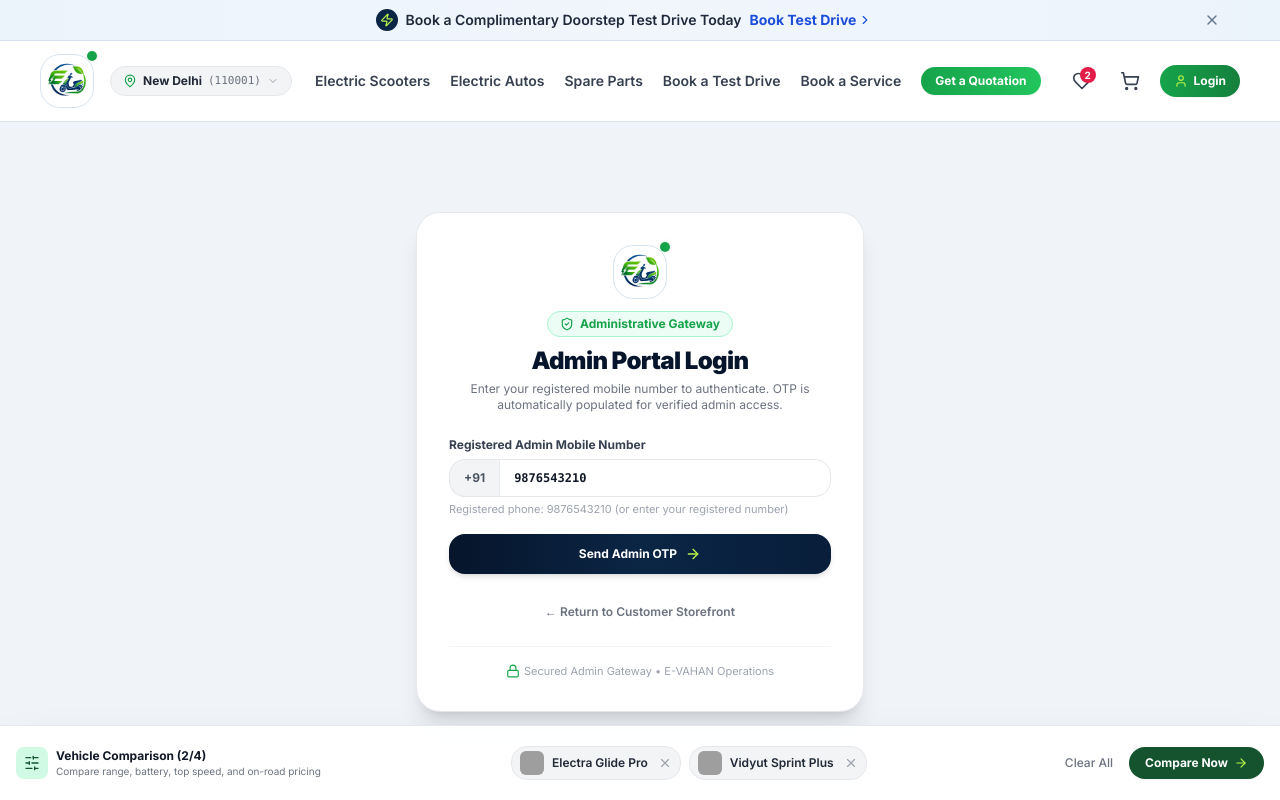
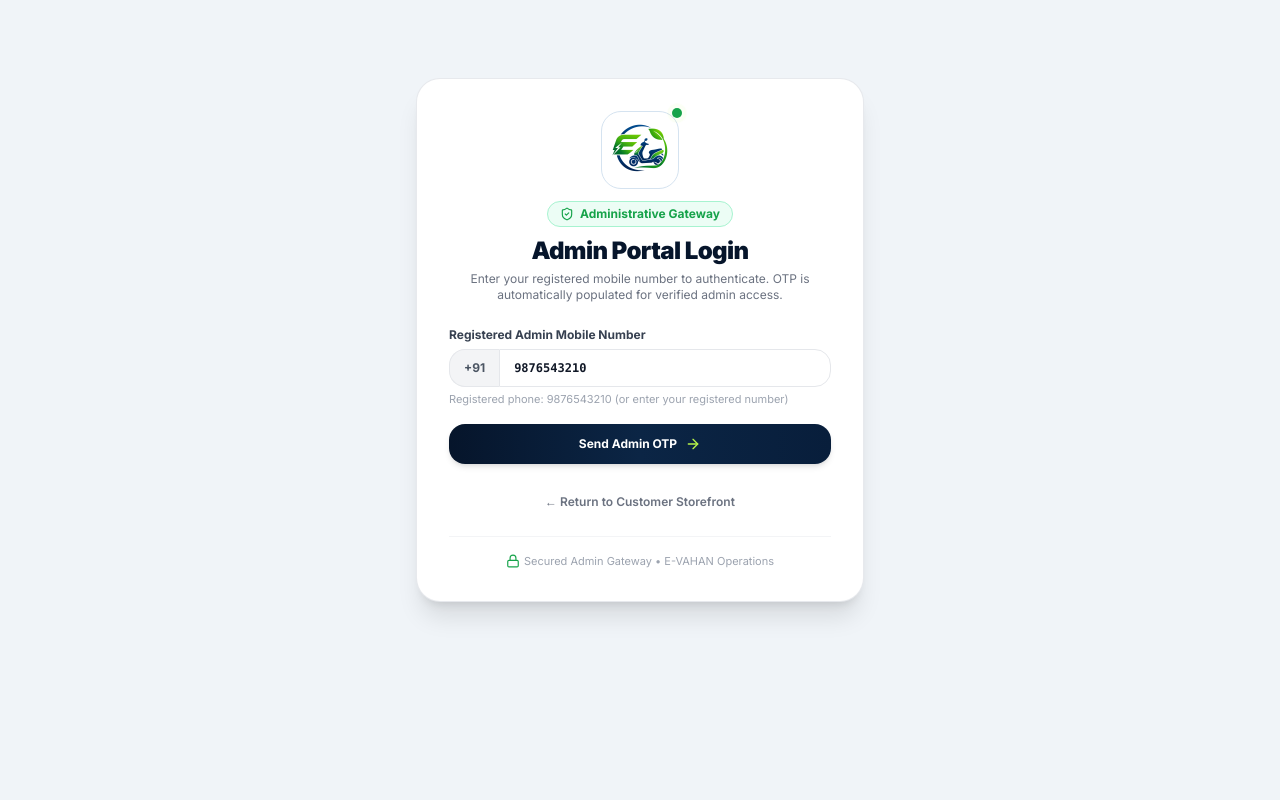
Before and after one commit to sahupriyanka721-hub/vidyutva-ev-marketplace, a React (Vite) app: page /admin in a window 1280 px wide. Shown: the top 800 px of the page. Built offline with nearby package versions, Linux system fonts and the light colour scheme; grey boxes are pictures that could not be loaded.

Commit message:
feat: isolate admin panel completely from customer panel, increase logo size in navbar and footer

```diff
--- a/src/App.tsx
+++ b/src/App.tsx
@@ -1,5 +1,5 @@
 import React from 'react';
-import { BrowserRouter, Routes, Route, Navigate } from 'react-router-dom';
+import { BrowserRouter, Routes, Route, Navigate, useLocation } from 'react-router-dom';
 import { AuthProvider } from './context/AuthContext';
 import { LocationProvider } from './context/LocationContext';
 import { CartProvider } from './context/CartContext';
@@ -7,7 +7,7 @@ import { WishlistProvider } from './context/WishlistContext';
 import { CompareProvider } from './context/CompareContext';
 import { NotificationProvider } from './context/NotificationContext';
 
-// Global Layout Components
+// Global Layout Components for Customer Panel
 import { AnnouncementBar } from './components/common/AnnouncementBar';
 import { Header } from './components/common/Header';
 import { Footer } from './components/common/Footer';
@@ -17,7 +17,7 @@ import { CartDrawer } from './components/common/CartDrawer';
 import { AuthModal } from './components/common/AuthModal';
 import { CompareBar } from './components/common/CompareBar';
 
-// Pages
+// Customer Panel Pages
 import { HomePage } from './pages/HomePage';
 import { VehiclesListingPage } from './pages/VehiclesListingPage';
 import { VehicleDetailPage } from './pages/VehicleDetailPage';
@@ -34,22 +34,37 @@ import { CustomerDashboardPage } from './pages/CustomerDashboardPage';
 import { CustomerSupportPage } from './pages/CustomerSupportPage';
 import { FaqPage } from './pages/FaqPage';
 import { LegalPage } from './pages/LegalPage';
+
+// Standalone Admin Panel Page
 import { AdminDashboardPage } from './pages/AdminDashboardPage';
 
-export const App: React.FC = () => {
+/**
+ * AppContent separates the Customer Storefront Panel from the Standalone Admin Portal.
+ * Customer panel elements (Navbar, AnnouncementBar, Footer, MobileNav, Modals) NEVER appear in Admin.
+ */
+const AppContent: React.FC = () => {
+  const location = useLocation();
+  const isAdmin = location.pathname.startsWith('/admin');
+
+  // Standalone Admin Portal (Customer panel is completely hidden)
+  if (isAdmin) {
     return (
-    <BrowserRouter>
-      <AuthProvider>
-        <LocationProvider>
-          <CartProvider>
-            <WishlistProvider>
-              <CompareProvider>
-                <NotificationProvider>
+      <div className="min-h-screen bg-[#F0F4F8] text-[#17211B] antialiased">
+        <Routes>
+          <Route path="/admin" element={<AdminDashboardPage />} />
+          <Route path="*" element={<Navigate to="/admin" replace />} />
+        </Routes>
+      </div>
+    );
+  }
+
+  // Full Customer Panel
+  return (
     <div className="min-h-screen flex flex-col bg-[#F0F4F8] text-[#17211B] antialiased">
-                    {/* Announcement Bar */}
+      {/* Customer Announcement Bar */}
       <AnnouncementBar />
 
-                    {/* Global Navigation Header */}
+      {/* Customer Navigation Header */}
       <Header />
 
       {/* Main Routed Content Area */}
@@ -71,7 +86,6 @@ export const App: React.FC = () => {
           <Route path="/contact" element={<CustomerSupportPage />} />
           <Route path="/faq" element={<FaqPage />} />
           <Route path="/legal/:slug" element={<LegalPage />} />
-                        <Route path="/admin" element={<AdminDashboardPage />} />
           <Route path="*" element={<Navigate to="/" replace />} />
         </Routes>
       </main>
@@ -90,6 +104,19 @@ export const App: React.FC = () => {
       <CartDrawer />
       <AuthModal />
     </div>
+  );
+};
+
+export const App: React.FC = () => {
+  return (
+    <BrowserRouter>
+      <AuthProvider>
+        <LocationProvider>
+          <CartProvider>
+            <WishlistProvider>
+              <CompareProvider>
+                <NotificationProvider>
+                  <AppContent />
                 </NotificationProvider>
               </CompareProvider>
             </WishlistProvider>
--- a/src/components/common/BrandLogo.tsx
+++ b/src/components/common/BrandLogo.tsx
@@ -11,7 +11,8 @@ export const BrandLogo: React.FC<BrandLogoProps> = ({
   className = '',
 }) => {
   const isFooter = variant === 'footer';
-  const imgSize = isFooter ? 'h-10 sm:h-12' : 'h-8 sm:h-11';
+  // Larger, prominent logo in navbar & footer as requested
+  const imgSize = isFooter ? 'h-12 sm:h-16' : 'h-11 sm:h-14 md:h-16';
 
   return (
     <Link
@@ -19,7 +20,7 @@ export const BrandLogo: React.FC<BrandLogoProps> = ({
       className={`inline-flex items-center group focus:outline-none ${className}`}
       title="E-VAHAN"
     >
-      <div className="relative flex items-center justify-center p-1 rounded-2xl bg-white border border-[#D5E3F0] shadow-xs group-hover:border-emerald-400 group-hover:shadow-md transition-all">
+      <div className="relative flex items-center justify-center p-1 sm:p-1.5 rounded-2xl bg-white border border-[#D5E3F0] shadow-xs group-hover:border-emerald-400 group-hover:shadow-md transition-all">
         {/* Pulsing Green Live Tech Dot */}
         <span className="absolute -top-1 -right-1 flex h-2 sm:h-2.5 w-2 sm:w-2.5">
           <span className="animate-ping absolute inline-flex h-full w-full rounded-full bg-[#B7F34A] opacity-75"></span>
```
Lines whose indentation alone changed are shown as unchanged.
